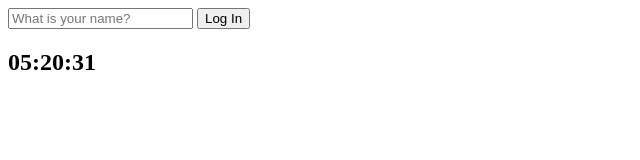
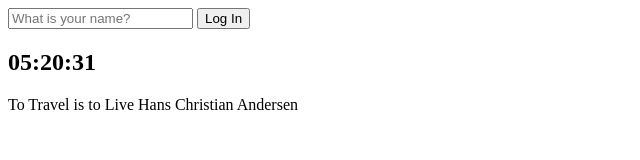
Before and after one commit to Harimad/Nomad_GIT, a plain HTML site: page index.html in a window 1280 px wide. Shown: the whole page, without its empty margins (0-640 px from the left). Drawn offline with Linux system fonts and the light colour scheme.

Commit message:
6.0 Quotes

```diff
--- a/index.html
+++ b/index.html
@@ -13,9 +13,13 @@
   </form>
   <h2 id="clock">00:00:00</h2>
   <h1 id="greeting" class="hidden"></h1>
-
+  <div id="quote">
+    <span></span>
+    <span></span>
+  </div>
 
   <script src="js/greetings.js"></script>
   <script src="js/clock.js"></script>
+  <script src="js/quotes.js"></script>
 </body>
 </html>
--- /dev/null
+++ b/js/quotes.js
@@ -0,0 +1,54 @@
+const quotes = [
+  {
+    quote: "The way to get started is to quit talking and begin doing.",
+    author: "Walt Disney",
+  },
+  {
+    quote: "Life is what happens when you're busy making other plans.",
+    author: "John Lennon",
+  },
+  {
+    quote:
+      "The world is a book and those who do not travel read only one page.",
+    author: "Saint Augustine",
+  },
+  {
+    quote: "Life is either a daring adventure or nothing at all.",
+    author: "Helen Keller",
+  },
+  {
+    quote: "To Travel is to Live",
+    author: "Hans Christian Andersen",
+  },
+  {
+    quote: "Only a life lived for others is a life worthwhile.",
+    author: "Albert Einstein",
+  },
+  {
+    quote: "You only live once, but if you do it right, once is enough.",
+    author: "Mae West",
+  },
+  {
+    quote: "Never go on trips with anyone you do ntot love.",
+    author: "Hemmingway",
+  },
+  {
+    quote: "We wander for distraction, but we travel for fulfilment.",
+    author: "Hilaire Belloc",
+  },
+  {
+    quote: "Travel expands the mind and fills the gap.",
+    author: "Sheda Savage",
+  },
+];
+
+const quote = document.querySelector('#quote span:first-child');
+const author = document.querySelector('#quote span:last-child');
+
+function randomQuote() {
+  const randomNum = Math.floor(Math.random() * quotes.length);
+  quote.innerText = quotes[randomNum].quote;
+  author.innerText = quotes[randomNum].author;
+}
+randomQuote();
+setInterval(randomQuote, 3000);
```
Also changed, not shown: html/_chap4_login.html (deleted, +0 -51 lines).
